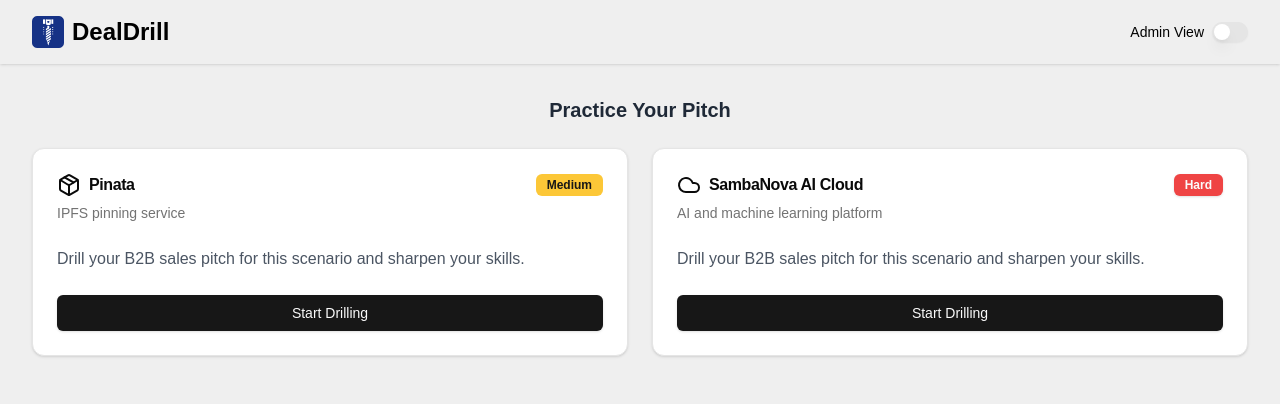
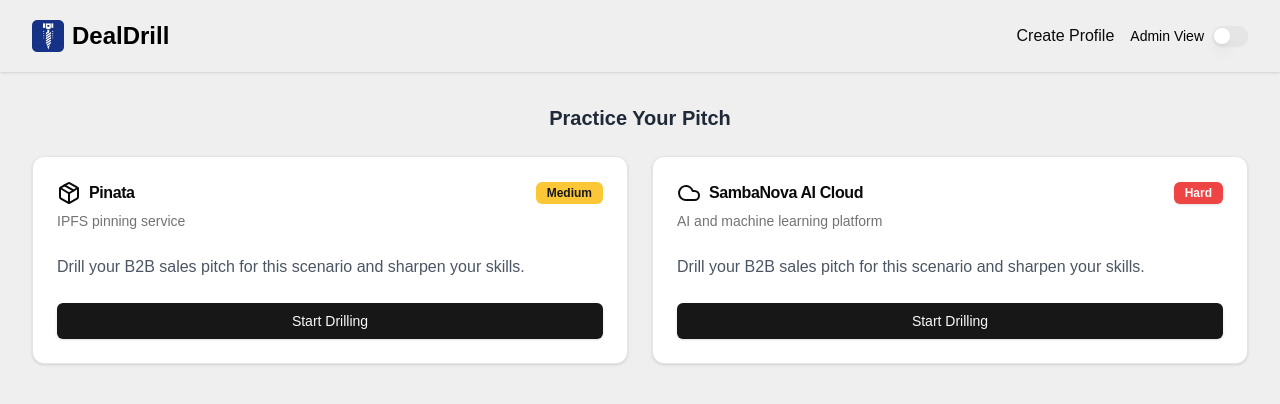
Before and after one commit to cyu60/hackutd, a Next.js app: page /dashboard in a window 1280 px wide. Shown: the top 404 px of the page. Built offline with nearby package versions, Linux system fonts and the light colour scheme.

Commit message:
updated navbar

```diff
--- a/components/b2b-sales-practice.tsx
+++ b/components/b2b-sales-practice.tsx
@@ -50,6 +50,7 @@
             </a>
           </div>
           <div className="flex items-center space-x-2">
+            <p className="m-2 hover:font-bold"> Create Profile </p>
             <span className="text-sm text-black dark:text-gray-300">
               Admin View
             </span>
```
Also changed, not shown: components/sambanova-scenario.tsx (indentation only).
